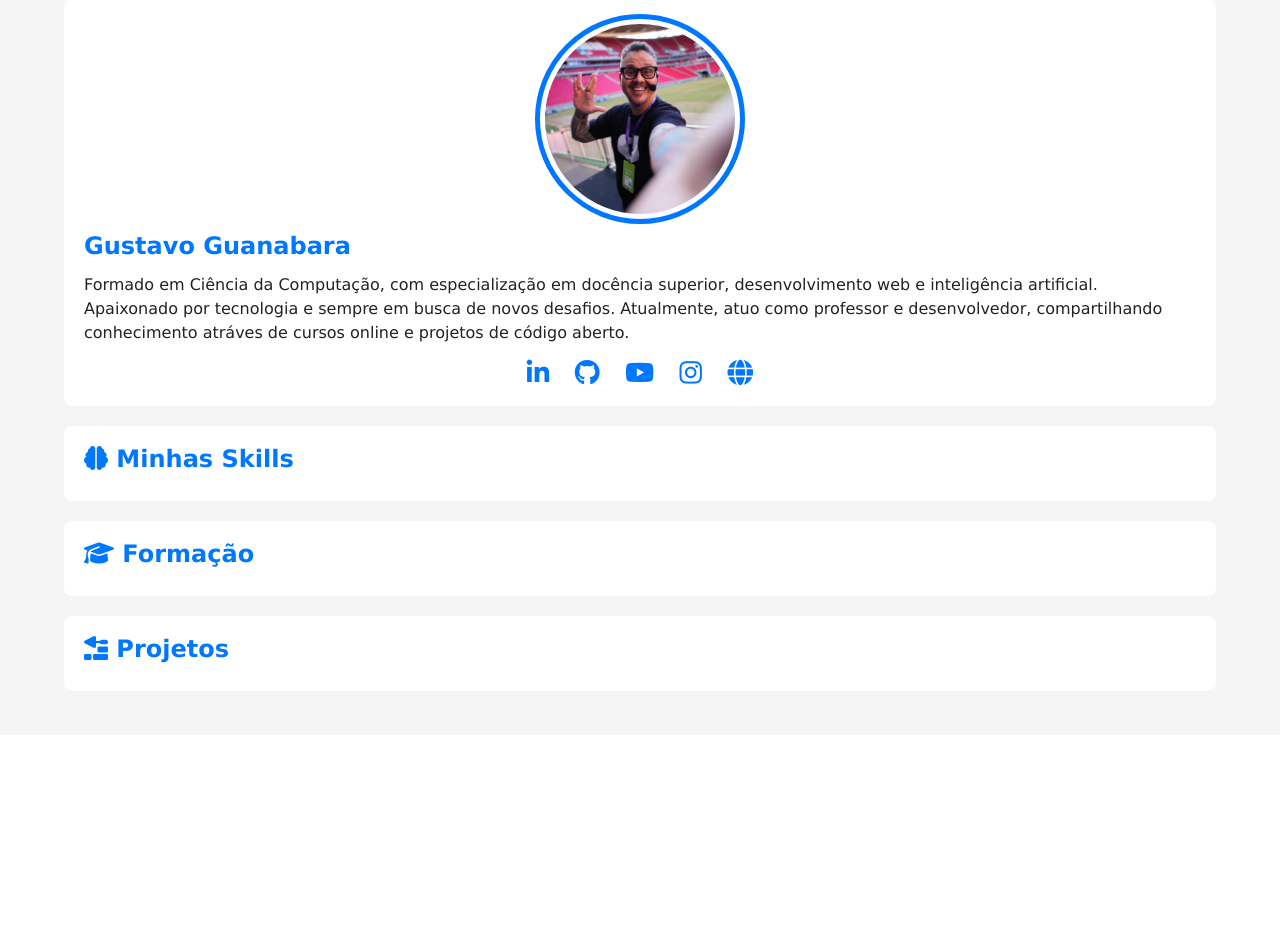
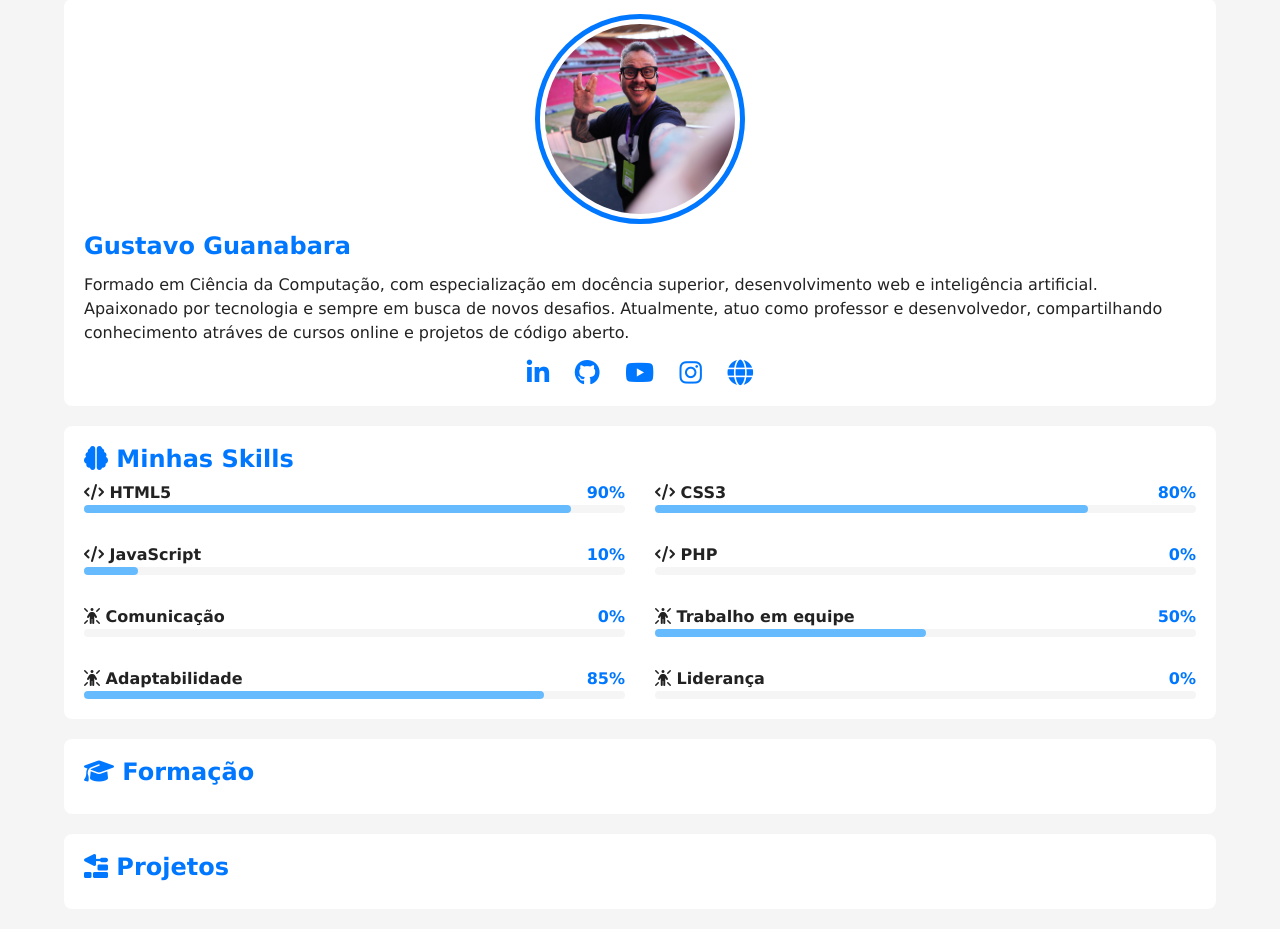
Before and after one commit to GustavoReissss/PROJETOS, a PHP site: page / in a window 1280 px wide. Shown: the part 65-994 px from the top of the page. Before the commit the page ends 728 px from the top, so only its background shows below. Run offline with PHP 8.4, Linux system fonts and the light colour scheme; some libraries are stand-ins or nearby versions.

Commit message:
skills criada

```diff
--- a/HTML5-CSS3/GUSTAVOGUANABARA/6 - Projeto Portfolio/estilos/style.css
+++ b/HTML5-CSS3/GUSTAVOGUANABARA/6 - Projeto Portfolio/estilos/style.css
@@ -126,3 +126,44 @@ article h2{
   color: var(--destaque);
   margin-bottom: 10px;
 }
+
+#skill-container{
+  display: grid;
+  grid-template-columns: 1fr;
+  gap: 30px;
+}
+
+#skill-container .info{
+  display: flex;
+  justify-content: space-between;
+  align-items: center;
+}
+
+#skill-container .nome{
+  font-weight: bold;
+  color: var(--texto);
+}
+
+#skill-container .porcent{
+  font-weight: bold;
+  color: var(--destaque);
+}
+
+#skill-container .barra{
+  width: 100%;
+  height: 8px;
+  background-color: var(--fundo-principal);
+  border-radius: 4px;
+}
+
+#skill-container .progresso{
+  height: 100%;
+  background-color: var(--destaque-inverso);
+  border-radius: 4px;
+}
+
+@media screen and (min-width: 768px) {
+  #skill-container{
+    grid-template-columns: 1fr 1fr;
+  }
+}
--- a/HTML5-CSS3/GUSTAVOGUANABARA/6 - Projeto Portfolio/index.html
+++ b/HTML5-CSS3/GUSTAVOGUANABARA/6 - Projeto Portfolio/index.html
@@ -36,11 +36,16 @@
                 código aberto.
             </p>
             <div id="social">
-                <a href="https://www.linkedin.com/in/guanabara/" target="_blank" rel="nofollow"><i class="fa-brands fa-linkedin-in"></i></a>
-                <a href="https://github.com/gustavoguanabara" target="_blank" rel="nofollow"><i class="fa-brands fa-github"></i></a>
-                <a href="https://www.youtube.com/@cursoemvideo" target="_blank" rel="nofollow"><i class="fa-brands fa-youtube"></i></a>
-                <a href="https://www.instagram.com/gustavoguanabara/" target="_blank" rel="nofollow"><i class="fa-brands fa-instagram"></i></a>
-                <a href="https://www.cursoemvideo.com/" target="_blank" rel="nofllow"><i class="fa-solid fa-globe"></i></a>
+                <a href="https://www.linkedin.com/in/guanabara/" target="_blank" rel="nofollow"><i
+                        class="fa-brands fa-linkedin-in"></i></a>
+                <a href="https://github.com/gustavoguanabara" target="_blank" rel="nofollow"><i
+                        class="fa-brands fa-github"></i></a>
+                <a href="https://www.youtube.com/@cursoemvideo" target="_blank" rel="nofollow"><i
+                        class="fa-brands fa-youtube"></i></a>
+                <a href="https://www.instagram.com/gustavoguanabara/" target="_blank" rel="nofollow"><i
+                        class="fa-brands fa-instagram"></i></a>
+                <a href="https://www.cursoemvideo.com/" target="_blank" rel="nofllow"><i
+                        class="fa-solid fa-globe"></i></a>
             </div>
         </section>
 
@@ -48,6 +53,128 @@
 
             <article id="skills">
                 <h2><i class="fa-solid fa-brain"></i> Minhas Skills</h2>
+
+                <div id="skill-container">
+                    <div class="item">
+                        <div class="info">
+                            <span class="nome">
+                                <i class="fa-solid fa-code"></i> HTML5
+                            </span>
+                            <span class="porcent">
+                                90%
+                            </span>
+                        </div>
+                        <div class="barra">
+                            <div class="progresso" style="width: 90%;"></div>
+                        </div>
+                    </div>
+
+
+
+
+                    <div class="item">
+                        <div class="info">
+                            <span class="nome">
+                                <i class="fa-solid fa-code"></i> CSS3
+                            </span>
+                            <span class="porcent">
+                                80%
+                            </span>
+                        </div>
+                        <div class="barra">
+                            <div class="progresso" style="width: 80%;"></div>
+                        </div>
+
+                    </div>
+
+
+
+                    <div class="item">
+                        <div class="info">
+                            <span class="nome">
+                                <i class="fa-solid fa-code"></i> JavaScript
+                            </span>
+                            <span class="porcent">
+                                10%
+                            </span>
+                        </div>
+                        <div class="barra">
+                            <div class="progresso" style="width: 10%;"></div>
+                        </div>
+                    </div>
+
+                    <div class="item">
+                        <div class="info">
+                            <span class="nome">
+                                <i class="fa-solid fa-code"></i> PHP
+                            </span>
+                            <span class="porcent">
+                                0%
+                            </span>
+                        </div>
+                        <div class="barra">
+                            <div class="progresso" style="width: 0%;"></div>
+                        </div>
+                    </div>
+
+                    <div class="item">
+                        <div class="info">
+                            <span class="nome">
+                                <i class="fa-solid fa-person-rays"></i> Comunicação
+                            </span>
+                            <span class="porcent">
+                                0%
+                            </span>
+                        </div>
+                        <div class="barra">
+                            <div class="progresso" style="width: 0%;"></div>
+                        </div>
+                    </div>
+
+                    <div class="item">
+                        <div class="info">
+                            <span class="nome">
+                                <i class="fa-solid fa-person-rays"></i> Trabalho em equipe
+                            </span>
+                            <span class="porcent">
+                                50%
+                            </span>
+                        </div>
+                        <div class="barra">
+                            <div class="progresso" style="width: 50%;"></div>
+                        </div>
+                    </div>
+
+                    <div class="item">
+                        <div class="info">
+                            <span class="nome">
+                                <i class="fa-solid fa-person-rays"></i> Adaptabilidade
+                            </span>
+                            <span class="porcent">
+                                85%
+                            </span>
+                        </div>
+                        <div class="barra">
+                            <div class="progresso" style="width: 85%;"></div>
+                        </div>
+                    </div>
+
+                    <div class="item">
+                        <div class="info">
+                            <span class="nome">
+                                <i class="fa-solid fa-person-rays"></i> Liderança
+                            </span>
+                            <span class="porcent">
+                                0%
+                            </span>
+                        </div>
+                        <div class="barra">
+                            <div class="progresso" style="width: 0%;"></div>
+                        </div>
+                    </div>
+
+
+                </div>
 
             </article> <!-- Fim article#skills -->
 
```
